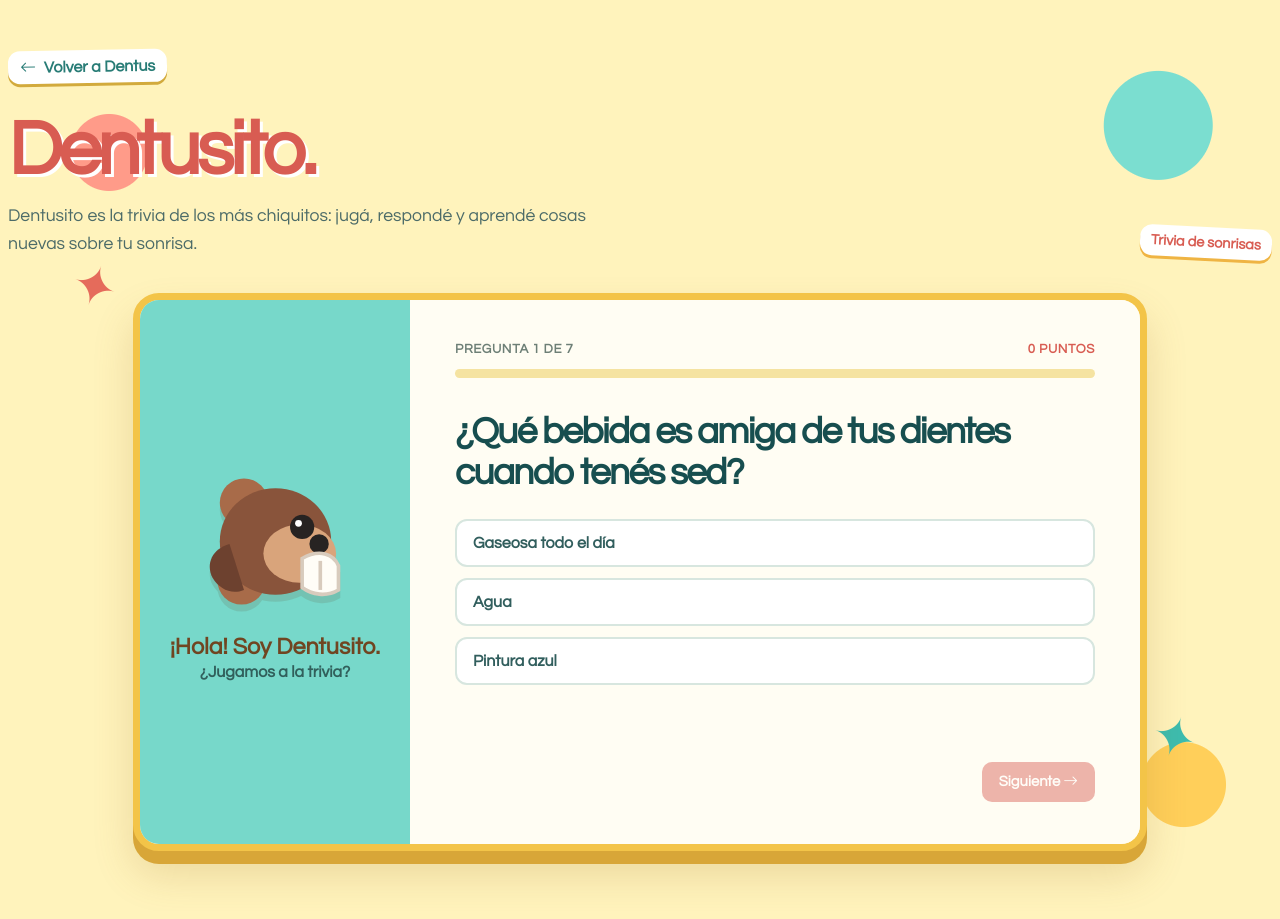
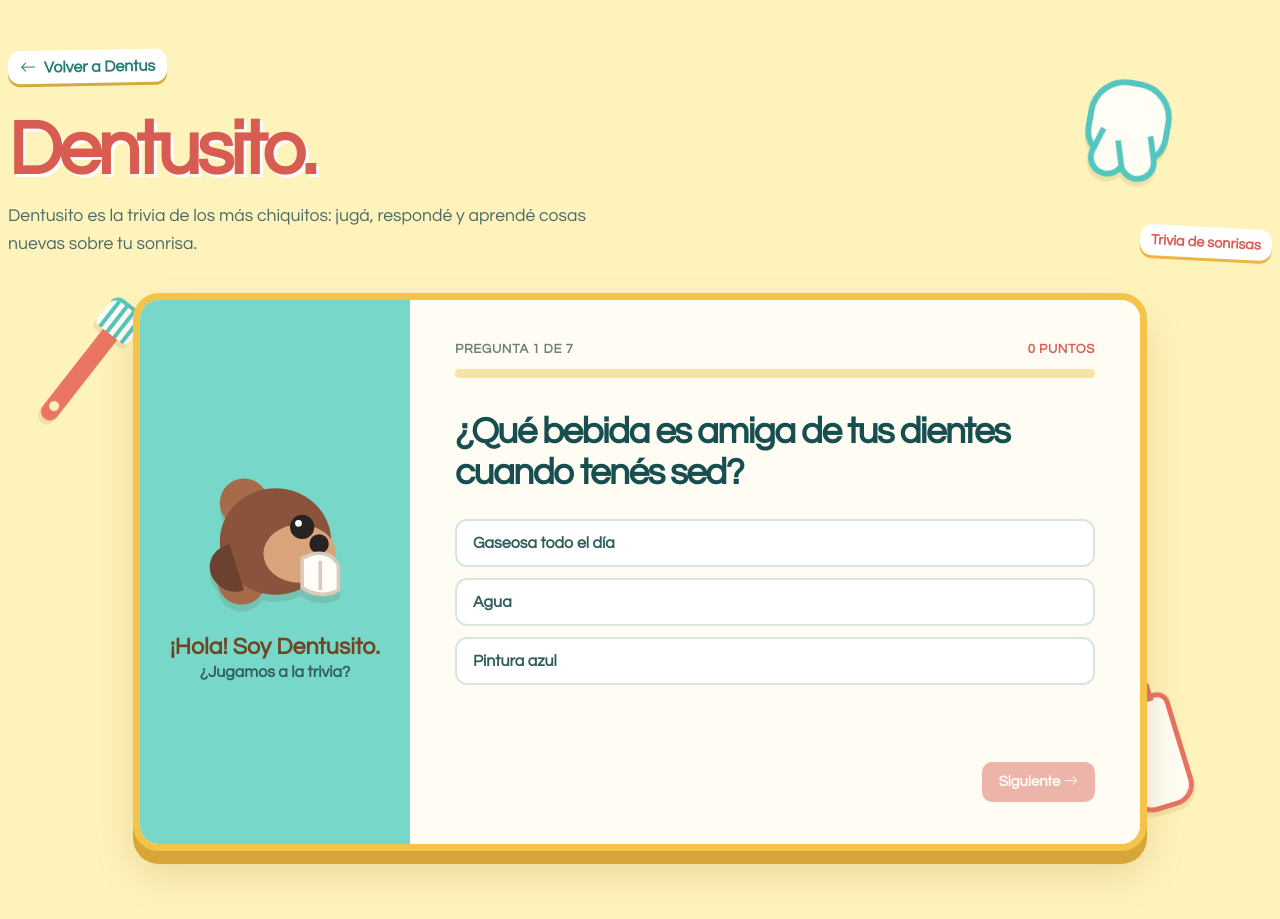
Before and after one commit to mokelean/dentus, a PHP site: page /dentusito.html in a window 1280 px wide. Run offline with PHP 8.4, Linux system fonts and the light colour scheme.

Commit message:
Add dental decorations to Dentusito trivia

```diff
--- a/assets/css/style.css
+++ b/assets/css/style.css
@@ -2165,10 +2165,18 @@ section {
 .dentus-refresh .gallery-grid .gallery-large img { object-position: center 65%; }
 .dentus-refresh .kids-game { padding: 105px 0; background: #fff; }
 .dentus-refresh.dentusito-page { min-height: 100vh; background: #fff3bc; }
-.dentus-refresh.dentusito-page .kids-game { position: relative; min-height: 100dvh; padding: 42px 0 60px; overflow: hidden; background: radial-gradient(circle at 8% 16%, #ff9b89 0 38px, transparent 39px), radial-gradient(circle at 91% 13%, #7bded0 0 54px, transparent 55px), radial-gradient(circle at 93% 86%, #ffcf5a 0 42px, transparent 43px), #fff3bc; }
-.dentus-refresh.dentusito-page .kids-game::before, .dentus-refresh.dentusito-page .kids-game::after { content: '✦'; position: absolute; color: #e56b5b; font-size: 3.4rem; line-height: 1; transform: rotate(18deg); }
-.dentus-refresh.dentusito-page .kids-game::before { top: 28%; left: 5%; }
-.dentus-refresh.dentusito-page .kids-game::after { right: 6%; bottom: 16%; color: #3dbcae; }
+.dentus-refresh.dentusito-page .kids-game { position: relative; min-height: 100dvh; padding: 42px 0 60px; overflow: hidden; background: #fff3bc; }
+.dentus-refresh .dental-decoration { position: absolute; z-index: 0; pointer-events: none; filter: drop-shadow(0 5px 0 rgba(164, 111, 36, .14)); }
+.dentus-refresh .dental-tooth { top: 72px; right: 8%; width: 72px; height: 72px; border: 6px solid #55c6bf; border-radius: 44% 44% 37% 37%; background: #fffdf4; transform: rotate(10deg); }
+.dentus-refresh .dental-tooth::before, .dentus-refresh .dental-tooth::after { content: ''; position: absolute; bottom: -22px; width: 27px; height: 38px; border: 6px solid #55c6bf; border-top: 0; border-radius: 0 0 22px 22px; background: #fffdf4; }
+.dentus-refresh .dental-tooth::before { left: 2px; transform: rotate(17deg); }
+.dentus-refresh .dental-tooth::after { right: 2px; transform: rotate(-17deg); }
+.dentus-refresh .dental-brush { top: 34%; left: 5%; width: 18px; height: 116px; border-radius: 20px; background: #eb7564; transform: rotate(38deg); }
+.dentus-refresh .dental-brush::before { content: ''; position: absolute; left: -11px; top: -23px; width: 40px; height: 32px; border-radius: 9px 9px 5px 5px; background: repeating-linear-gradient(90deg, #fffdf4 0 5px, #55c6bf 5px 9px); box-shadow: 0 -4px 0 #55c6bf; }
+.dentus-refresh .dental-brush::after { content: ''; position: absolute; left: 4px; bottom: 11px; width: 10px; height: 10px; border-radius: 50%; background: #fff3bc; }
+.dentus-refresh .dental-paste { right: 7%; bottom: 11%; width: 55px; height: 105px; border: 5px solid #e87260; border-radius: 13px 13px 22px 22px; background: #fffdf4; transform: rotate(-17deg); }
+.dentus-refresh .dental-paste::before { content: ''; position: absolute; top: -18px; left: 12px; width: 23px; height: 15px; border: 5px solid #e87260; border-bottom: 0; border-radius: 5px 5px 0 0; background: #55c6bf; }
+.dentus-refresh .dental-paste::after { content: 'Dentus'; position: absolute; top: 34px; left: 3px; color: #55c6bf; font-size: .65rem; font-weight: 800; transform: rotate(90deg); }
 .dentus-refresh.dentusito-page .kids-game .container { position: relative; z-index: 1; max-width: 1320px; }
 .dentus-refresh.dentusito-page .back-home { display: inline-flex; align-items: center; gap: 8px; margin-bottom: 30px; padding: 8px 12px; border-radius: 12px; background: #fff; color: #287c76; box-shadow: 0 3px 0 #d2aa3d; font-weight: 800; text-decoration: none; transform: rotate(-1deg); }
 .dentus-refresh.dentusito-page .back-home:hover { color: #164c4d; transform: rotate(1deg) translateY(1px); }
@@ -2313,7 +2321,8 @@ section {
 }
 @media (max-width: 575px) {
   .dentus-refresh.dentusito-page .kids-game { padding: 18px 0 30px; }
-  .dentus-refresh.dentusito-page .kids-game::before, .dentus-refresh.dentusito-page .kids-game::after { display: none; }
+  .dentus-refresh .dental-tooth { top: 22px; right: 16px; transform: scale(.58) rotate(10deg); transform-origin: top right; }
+  .dentus-refresh .dental-brush, .dentus-refresh .dental-paste { display: none; }
   .dentus-refresh.dentusito-page .kids-game .container { padding-right: 14px; padding-left: 14px; }
   .dentus-refresh.dentusito-page .back-home { margin-bottom: 22px; font-size: .88rem; }
   .dentus-refresh.dentusito-page .game-heading { margin-bottom: 20px; text-align: center; }
--- a/dentusito.html
+++ b/dentusito.html
@@ -14,6 +14,9 @@
 <body class="dentus-refresh dentusito-page">
   <main>
     <section class="kids-game" id="juego">
+      <span class="dental-decoration dental-tooth" aria-hidden="true"></span>
+      <span class="dental-decoration dental-brush" aria-hidden="true"></span>
+      <span class="dental-decoration dental-paste" aria-hidden="true"></span>
       <div class="container">
         <a class="back-home" href="index.php"><i class="bi bi-arrow-left"></i> Volver a Dentus</a>
         <div class="game-heading"><div><h1>Dentusito.</h1><p>Dentusito es la trivia de los más chiquitos: jugá, respondé y aprendé cosas nuevas sobre tu sonrisa.</p></div><span>Trivia de sonrisas</span></div>
```
